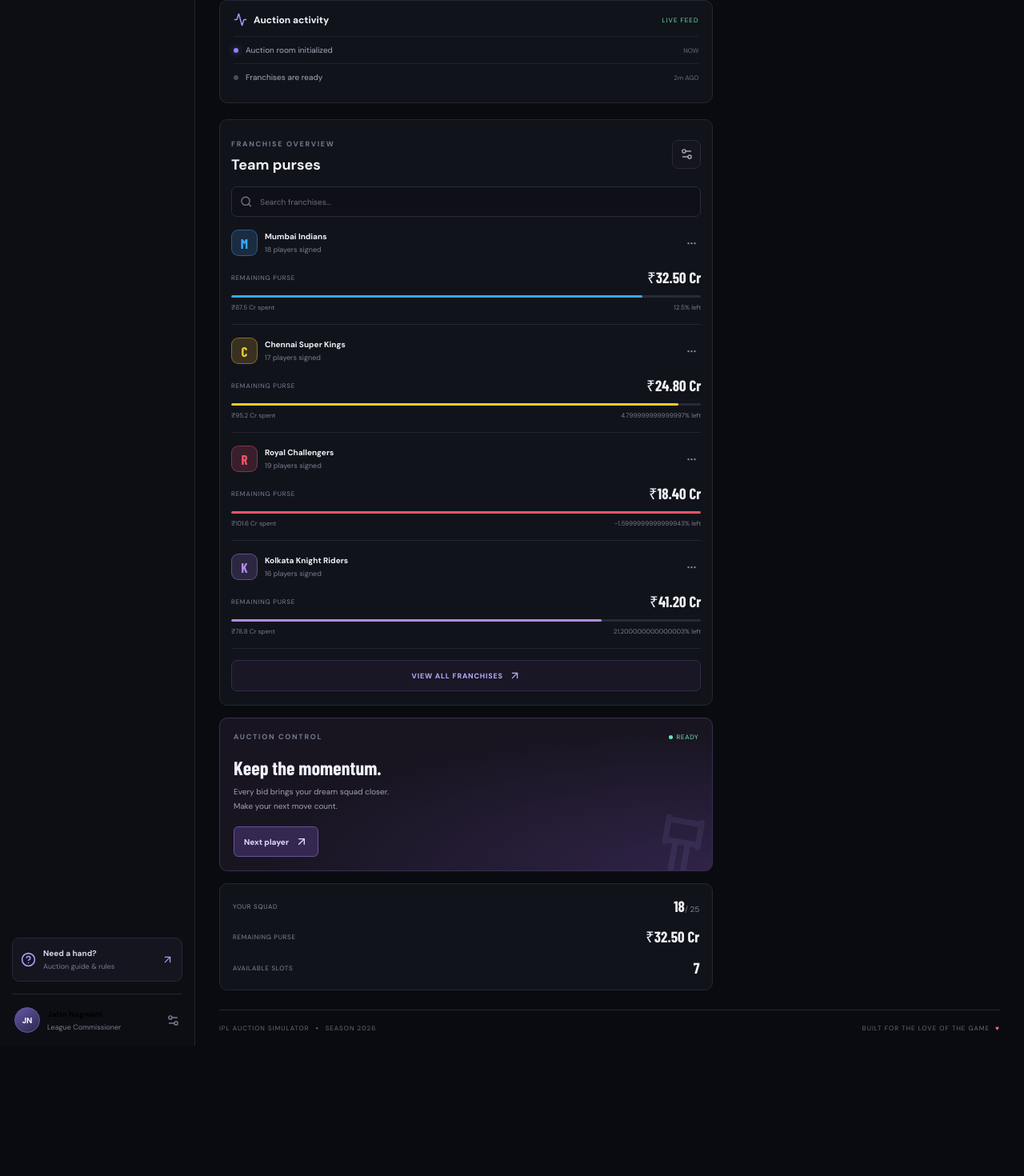
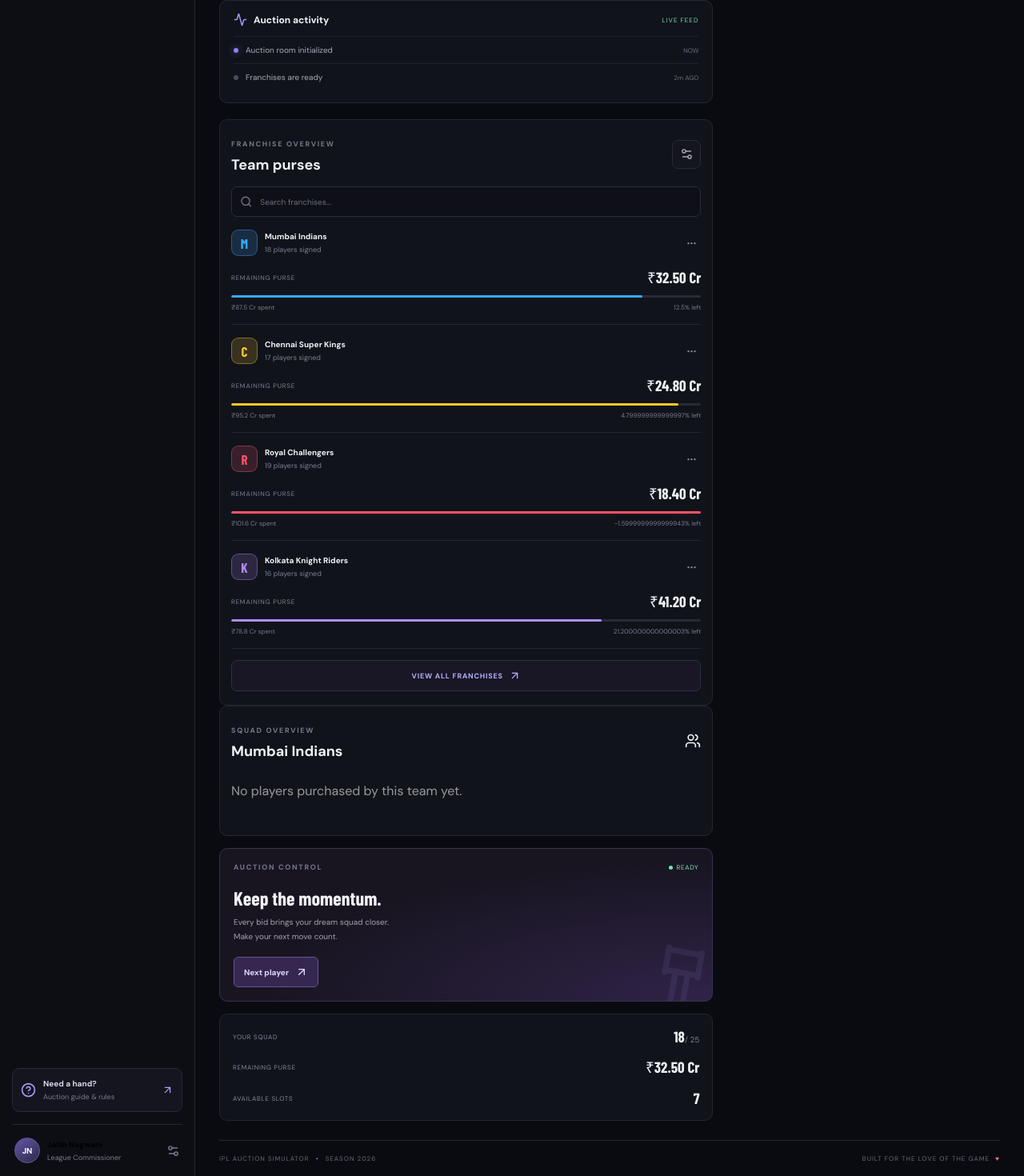
Before and after one commit to jatinnagwani/IPL-Auction-Simulator, a React (Vite) app: page / in a window 1280 px wide. Shown: the part 1119-2589 px from the top of the page at 80% size. Before the commit the page ends 2426 px from the top, so only its background shows below. Built offline with nearby package versions, Linux system fonts and the light colour scheme; a web font is replaced by a local one.

Commit message:
feat: add team squad overview

```diff
--- a/src/App.jsx
+++ b/src/App.jsx
@@ -328,14 +328,146 @@ const filteredTeams = teamData.filter((team) =>
 </section>
 
 
-          <aside className="right-column">
-            <section className="franchise-card"><div className="right-heading"><div><span className="eyebrow">FRANCHISE OVERVIEW</span><h3>Team purses</h3></div><button className="icon-btn"><Settings2 size={17} /></button></div><label className="search-box"><Search size={16} /><input placeholder="Search franchises..." value={search} onChange={e => setSearch(e.target.value)} /></label>
-              <div className="team-list">{filteredTeams.map(team => <div className="purse-team" key={team.short}><div className="purse-team-top"><div className="team-emblem large" style={{ "--team": team.color }}>{team.short.slice(0, 1)}</div><div className="purse-team-name"><strong>{team.name}</strong><span>{team.players} players signed</span></div><button className="dots-btn">···</button></div><div className="purse-numbers"><span>REMAINING PURSE</span><strong>{money(team.purse)}</strong></div><div className="progress-track"><i style={{ width: `${team.spent}%`, background: team.color }} /></div><div className="purse-foot"><span>₹{team.spent} Cr spent</span><span>{100 - team.spent}% left</span></div></div>)}</div>
-              <button className="view-all-btn" onClick={() => setSearch("")}>VIEW ALL FRANCHISES <ArrowUpRight size={15} /></button>
-            </section>
-            <section className="next-card"><div className="next-card-head"><span className="eyebrow">AUCTION CONTROL</span><span className="control-live"><i /> READY</span></div><h3>Keep the momentum.</h3><p>Every bid brings your dream squad closer. Make your next move count.</p><button onClick={nextPlayer}>Next player <ArrowUpRight size={16} /></button><div className="next-decoration"><Gavel size={88} /></div></section>
-            <section className="quick-stats"><div><span>YOUR SQUAD</span><strong>{currentTeam.players}<small>/ 25</small></strong></div><div><span>REMAINING PURSE</span><strong>{money(currentTeam.purse)}</strong></div><div><span>AVAILABLE SLOTS</span><strong>{25 - currentTeam.players}</strong></div></section>
-          </aside>
+
+<aside className="right-column">
+  <section className="franchise-card">
+    <div className="right-heading">
+      <div>
+        <span className="eyebrow">FRANCHISE OVERVIEW</span>
+        <h3>Team purses</h3>
+      </div>
+      <button className="icon-btn">
+        <Settings2 size={17} />
+      </button>
+    </div>
+
+    <label className="search-box">
+      <Search size={16} />
+      <input
+        placeholder="Search franchises..."
+        value={search}
+        onChange={e => setSearch(e.target.value)}
+      />
+    </label>
+
+    <div className="team-list">
+      {filteredTeams.map(team => (
+        <div className="purse-team" key={team.short}>
+          <div className="purse-team-top">
+            <div
+              className="team-emblem large"
+              style={{ "--team": team.color }}
+            >
+              {team.short.slice(0, 1)}
+            </div>
+
+            <div className="purse-team-name">
+              <strong>{team.name}</strong>
+              <span>{team.players} players signed</span>
+            </div>
+
+            <button className="dots-btn">···</button>
+          </div>
+
+          <div className="purse-numbers">
+            <span>REMAINING PURSE</span>
+            <strong>{money(team.purse)}</strong>
+          </div>
+
+          <div className="progress-track">
+            <i
+              style={{
+                width: `${team.spent}%`,
+                background: team.color
+              }}
+            />
+          </div>
+
+          <div className="purse-foot">
+            <span>₹{team.spent} Cr spent</span>
+            <span>{100 - team.spent}% left</span>
+          </div>
+        </div>
+      ))}
+    </div>
+
+    <button className="view-all-btn" onClick={() => setSearch("")}>
+      VIEW ALL FRANCHISES <ArrowUpRight size={15} />
+    </button>
+  </section>
+
+  {/* NEW FEATURE: SQUAD OVERVIEW */}
+  <section className="franchise-card">
+    <div className="right-heading">
+      <div>
+        <span className="eyebrow">SQUAD OVERVIEW</span>
+        <h3>{currentTeam.name}</h3>
+      </div>
+      <Users size={20} />
+    </div>
+
+    <div className="team-list">
+      {purchases.filter(item => item.team === currentTeam.short).length === 0 ? (
+        <p style={{ padding: "12px 0", color: "#999" }}>
+          No players purchased by this team yet.
+        </p>
+      ) : (
+        purchases
+          .filter(item => item.team === currentTeam.short)
+          .map((item, index) => (
+            <div
+              className="purse-team"
+              key={`${item.player}-${index}`}
+            >
+              <div className="purse-team-top">
+                <div className="purse-team-name">
+                  <strong>{item.player}</strong>
+                  <span>Purchased by {item.team}</span>
+                </div>
+                <strong>{money(item.price)}</strong>
+              </div>
+            </div>
+          ))
+      )}
+    </div>
+  </section>
+
+  <section className="next-card">
+    <div className="next-card-head">
+      <span className="eyebrow">AUCTION CONTROL</span>
+      <span className="control-live"><i /> READY</span>
+    </div>
+
+    <h3>Keep the momentum.</h3>
+    <p>
+      Every bid brings your dream squad closer. Make your next move count.
+    </p>
+
+    <button onClick={nextPlayer}>
+      Next player <ArrowUpRight size={16} />
+    </button>
+
+    <div className="next-decoration">
+      <Gavel size={88} />
+    </div>
+  </section>
+
+  <section className="quick-stats">
+    <div>
+      <span>YOUR SQUAD</span>
+      <strong>{currentTeam.players}<small>/ 25</small></strong>
+    </div>
+    <div>
+      <span>REMAINING PURSE</span>
+      <strong>{money(currentTeam.purse)}</strong>
+    </div>
+    <div>
+      <span>AVAILABLE SLOTS</span>
+      <strong>{25 - currentTeam.players}</strong>
+    </div>
+  </section>
+</aside>
+
         </div>
         <footer className="footer"><span>IPL AUCTION SIMULATOR <i>•</i> SEASON 2026</span><span>BUILT FOR THE LOVE OF THE GAME <span className="footer-heart">♥</span></span></footer>
       </section>
```
